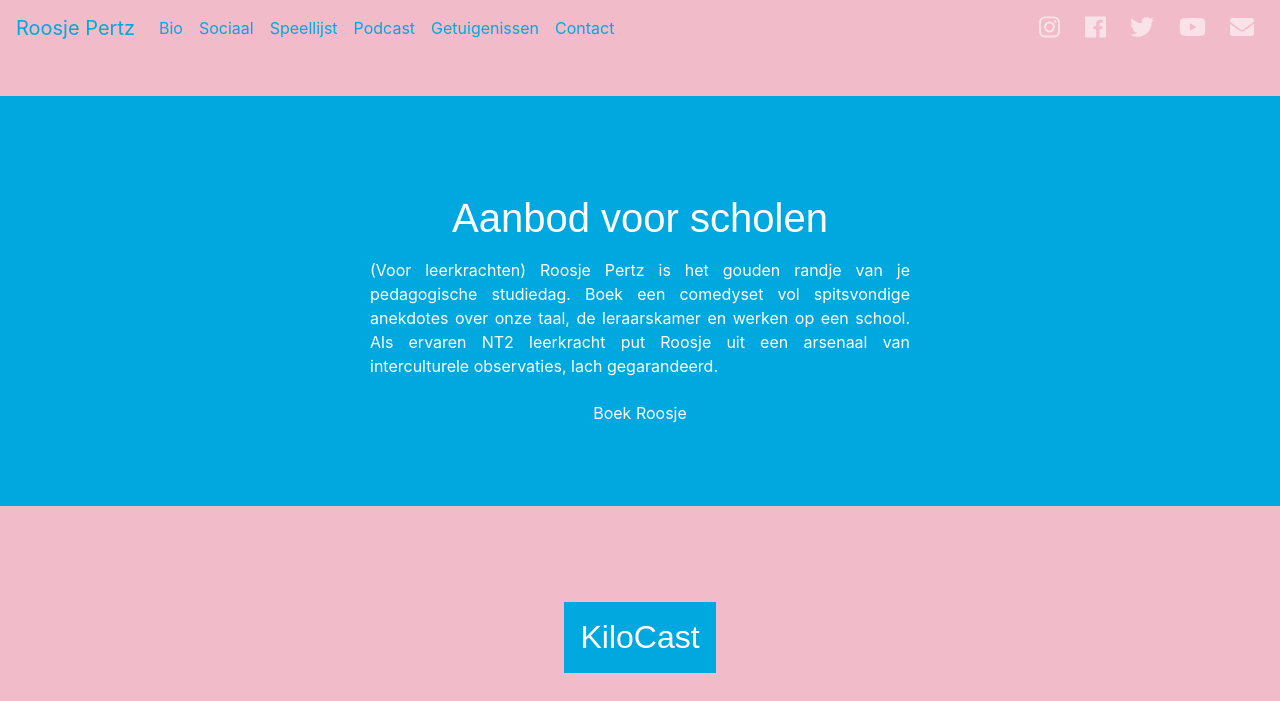
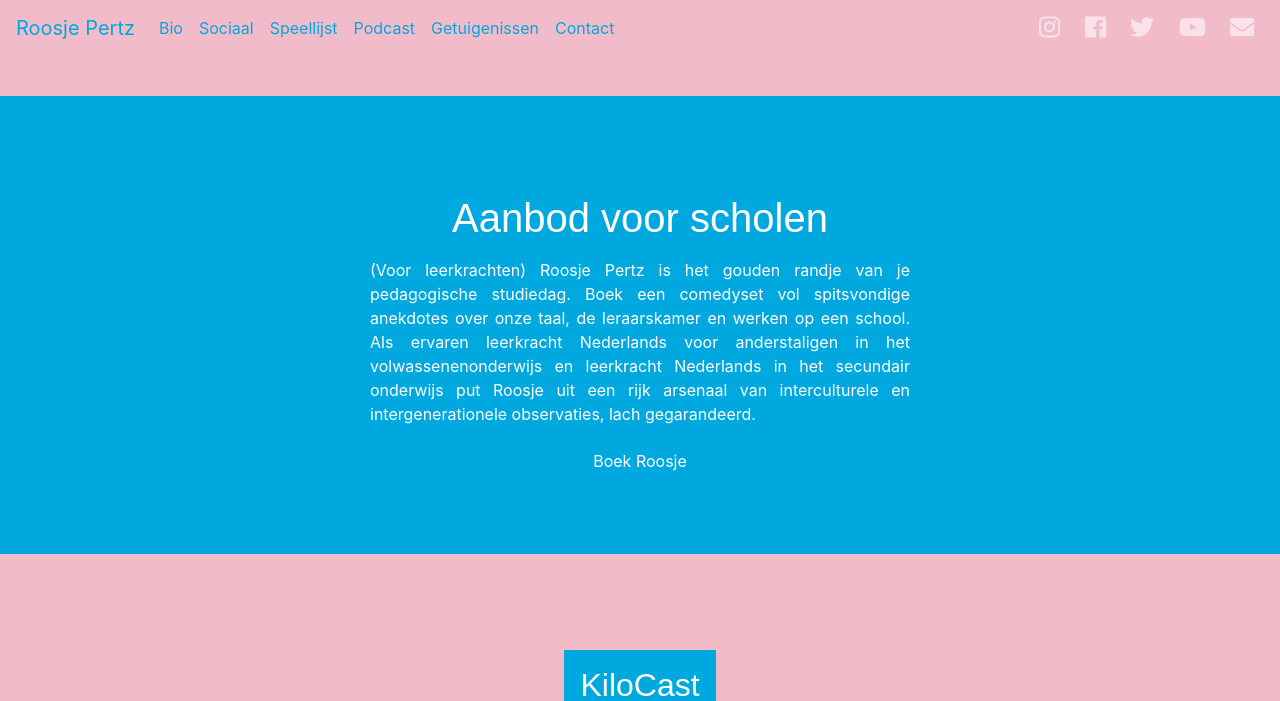
Before and after one commit to deprezedouard/roosjepertzbe, a Jekyll site: the page built from index.markdown, in a window 1280 px wide and 900 px high, scrolled down 3534 px, cut to the strip 0-701 px from the top of the window. Built offline with Jekyll 4.4.1, drawn with Linux system fonts in a browser that asks for light colours; nearby versions of some CDN libraries; some web fonts are replaced; comment, search, counter and statistics services are not loaded.

Commit message:
Updated Index

```diff
--- a/index.markdown
+++ b/index.markdown
@@ -21,8 +21,10 @@ bio_button_2: Boek Roosje
 aanbod_voor_scholen_titel: Aanbod voor scholen
 aanbod_voor_scholen_tekst: "(Voor leerkrachten) Roosje Pertz is het gouden randje
   van je pedagogische studiedag. Boek een comedyset vol spitsvondige anekdotes over
-  onze taal, de leraarskamer en werken op een school. Als ervaren NT2 leerkracht put
-  Roosje uit een arsenaal van interculturele observaties, lach gegarandeerd."
+  onze taal, de leraarskamer en werken op een school. Als ervaren leerkracht Nederlands
+  voor anderstaligen in het volwassenenonderwijs en leerkracht Nederlands in het secundair
+  onderwijs put Roosje uit een rijk arsenaal van interculturele en intergenerationele
+  observaties, lach gegarandeerd."
 socials_instagram_title: Roosje op Instagram
 socials_twitter_title: Roosje op Twitter
 socials_previous: Vorige
```
